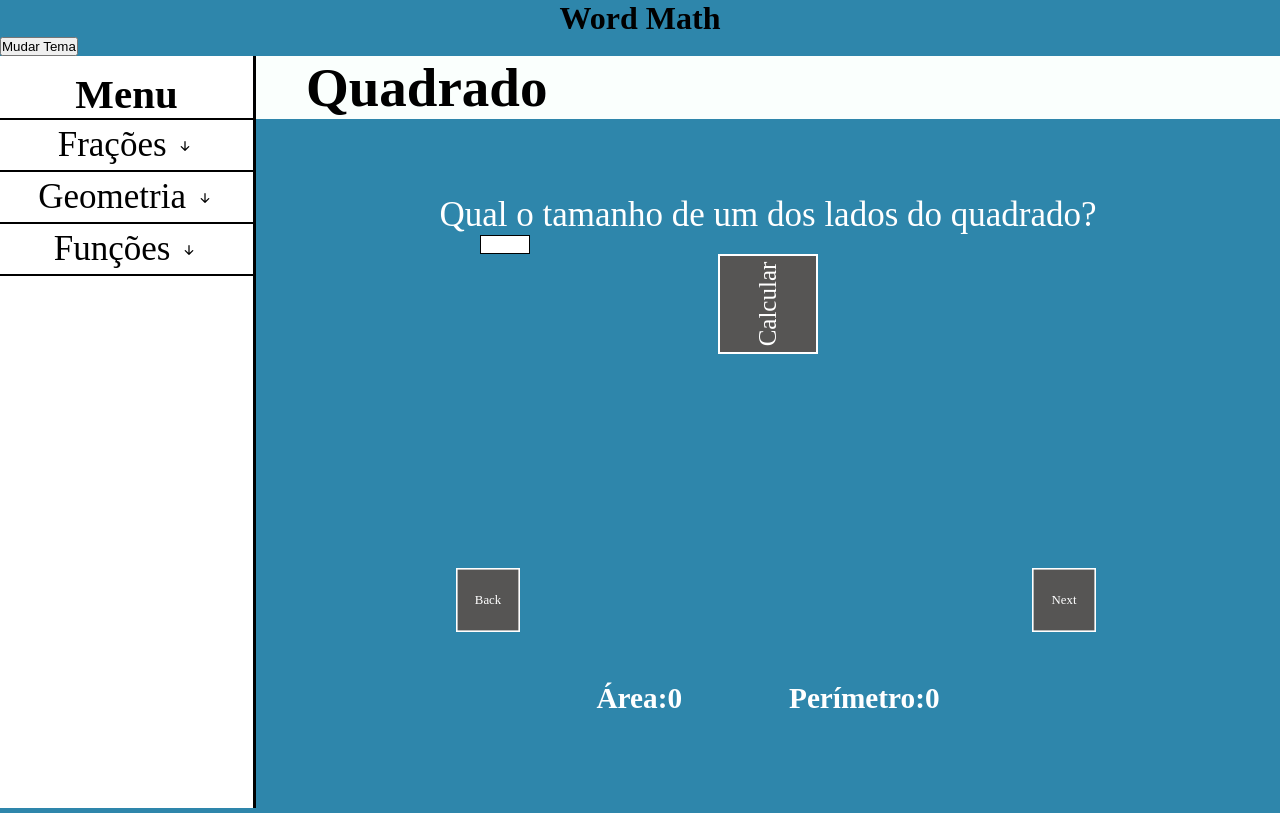
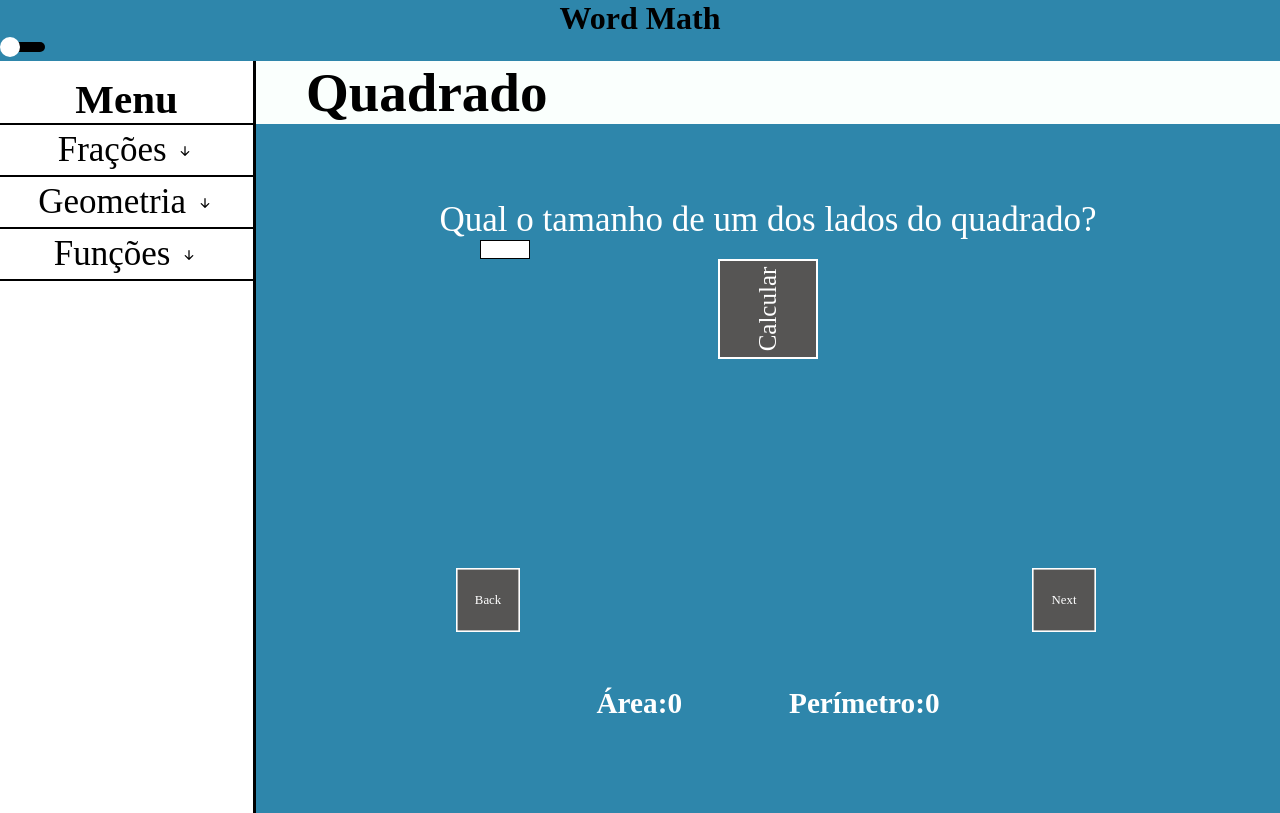
Before and after one commit to Davi-Serrano/Word-Math, a React (Create React App) app: page / in a window 1280 px wide. Built offline with nearby package versions, Linux system fonts and the light colour scheme.

Commit message:
React Switch Theme primeira versão

```diff
--- a/package.json
+++ b/package.json
@@ -10,6 +10,7 @@
     "react-dom": "^17.0.2",
     "react-icons": "^4.2.0",
     "react-scripts": "4.0.3",
+    "react-switch": "^6.0.0",
     "styled-components": "^5.3.0",
     "web-vitals": "^1.0.1"
   },
--- a/src/App.js
+++ b/src/App.js
@@ -1,4 +1,5 @@
 import { useState } from "react"
+import Switch from "react-switch";
 
 import IndexPageProvider from "./Context/IndexPage";
 import ShowMenuProvider from "./Context/Menu"
@@ -23,14 +24,23 @@ function handleTheme(){
 
 }
 
-console.log(theme)
   return (
     <ThemeProvider theme={theme === "ligth" ? lightTheme : darkTheme}>
       < IndexPageProvider>
       < ShowMenuProvider>
 
           < Header />
-          <button onClick={handleTheme}> Mudar Tema</button>
+          <Switch
+          onChange={handleTheme}
+          checked={theme === "dark"}
+          checkedIcon={false}
+          uncheckedIcon={false}
+          height={10}
+          width={40}
+          handleDiameter={20}
+          onColor={"#81b6cc"}
+          offColor={"#000"}
+          />
           < Section />
 
 
--- a/src/components/Menu/styled.js
+++ b/src/components/Menu/styled.js
@@ -20,7 +20,7 @@ export const MenuA = styled.div `
             text-align: center;
             &:hover{
                 cursor: pointer;
-                background-color: #81b6cc;
+                background-color: ${props => props.theme.colors.backgroundHover};
             }
         }
 
--- a/src/styles/theme.js
+++ b/src/styles/theme.js
@@ -1,6 +1,7 @@
 export const lightTheme = {
     colors: {
         background: "#2E86AB",
+        backgroundHover: "#81b6cc",
         color: "black"
     },
 }
@@ -8,6 +9,7 @@ export const lightTheme = {
 export const darkTheme = {
     colors: {
         background: "black",
+        backgroundHover: "#C7C7C7",
         color: "white"
     },
 }
```
Also changed, not shown: 1 other file (tests, documents, lock files or other folders).
